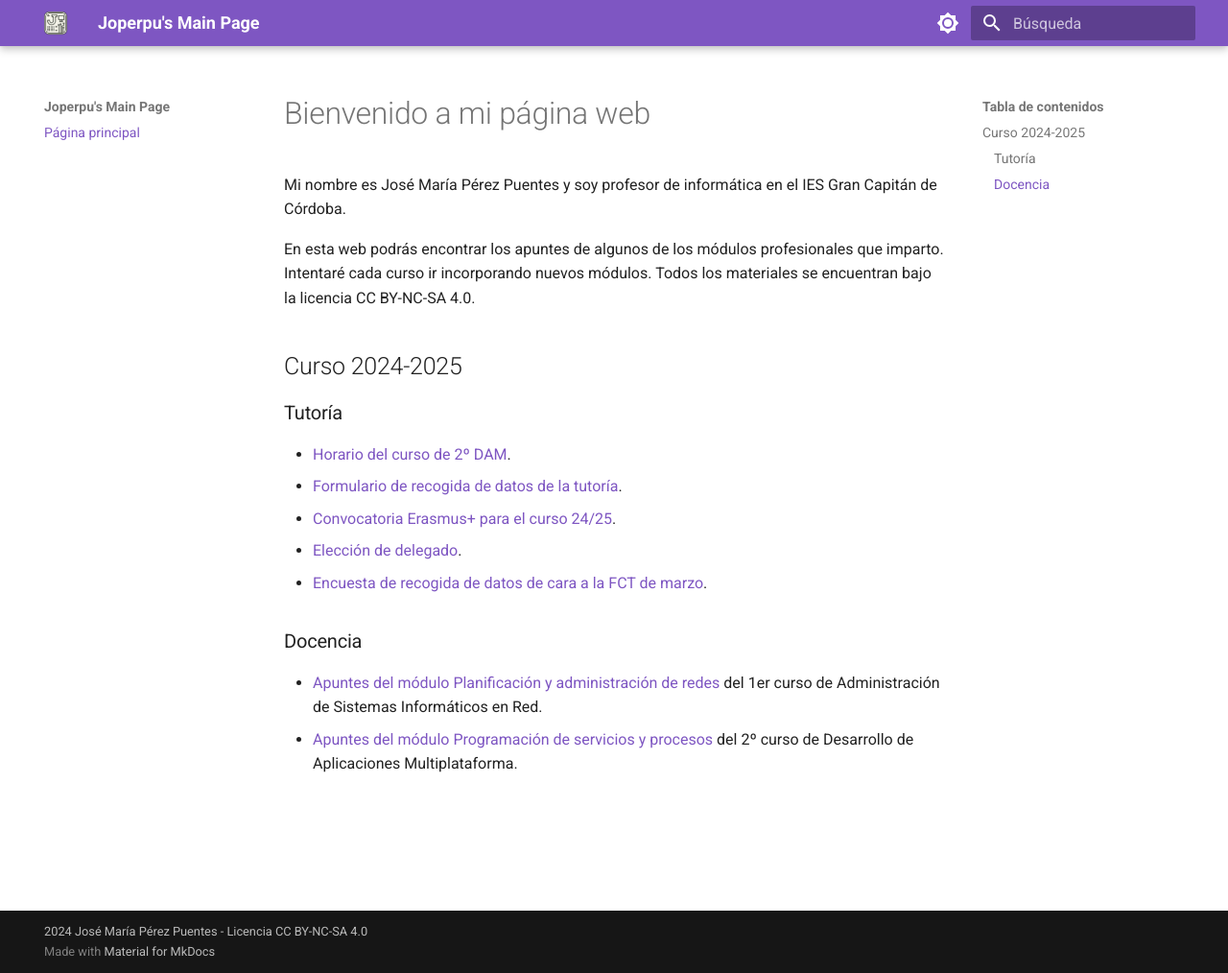
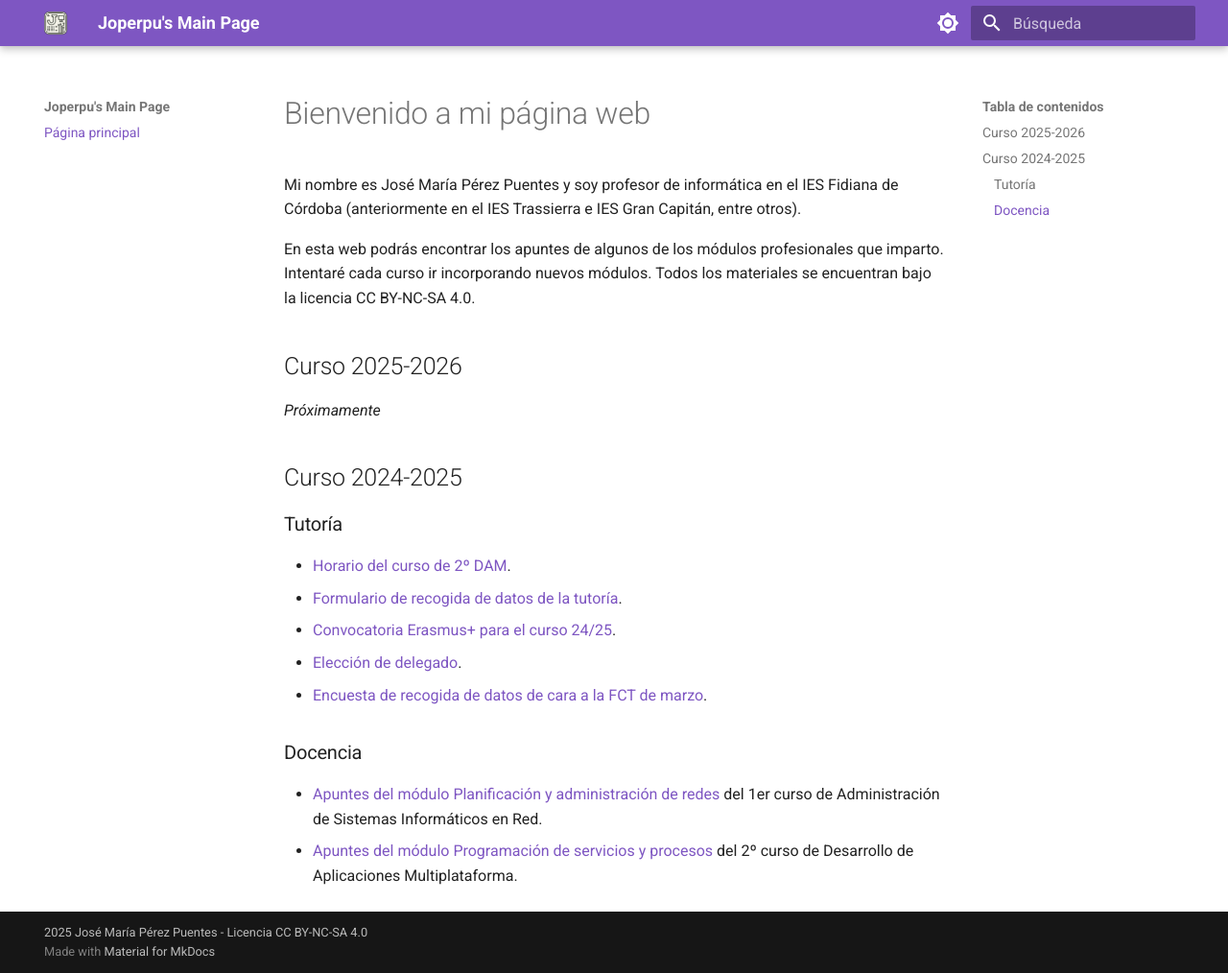
Before and after one commit to Joperpu/joperpu.github.io, an MkDocs documentation site: the page built from docs/index.md, in a window 1280 px wide and 1014 px high. Shown: the whole window at 96% size. Built offline with MkDocs 1.6.1 and Material for MkDocs 9.7.7, drawn with Linux system fonts in a browser that asks for light colours.

Commit message:
Prepación curso 25/26

```diff
--- a/docs/index.md
+++ b/docs/index.md
@@ -1,8 +1,12 @@
 # Bienvenido a mi página web
 
-Mi nombre es José María Pérez Puentes y soy profesor de informática en el IES Gran Capitán de Córdoba.
+Mi nombre es José María Pérez Puentes y soy profesor de informática en el IES Fidiana de Córdoba (anteriormente en el IES Trassierra e IES Gran Capitán, entre otros).
 
 En esta web podrás encontrar los apuntes de algunos de los módulos profesionales que imparto. Intentaré cada curso ir incorporando nuevos módulos. Todos los materiales se encuentran bajo la licencia CC BY-NC-SA 4.0.
+
+## Curso 2025-2026
+
+_Próximamente_
 
 ## Curso 2024-2025
 
--- a/mkdocs.yml
+++ b/mkdocs.yml
@@ -22,7 +22,20 @@ theme:
 nav:
   - Página principal: index.md
 
-copyright: "2024 José María Pérez Puentes - Licencia CC BY-NC-SA 4.0"
+copyright: "2025 José María Pérez Puentes - Licencia CC BY-NC-SA 4.0"
 
 extra:
   generator: true
+
+markdown_extensions:
+  - attr_list
+  - pymdownx.highlight:
+      anchor_linenums: true
+      line_spans: __span
+      pygments_lang_class: true
+  - pymdownx.inlinehilite
+  - pymdownx.snippets
+  - pymdownx.superfences
+  - md_in_html
+  - admonition
+  - pymdownx.details
```
Also changed, not shown: 1 other file.
